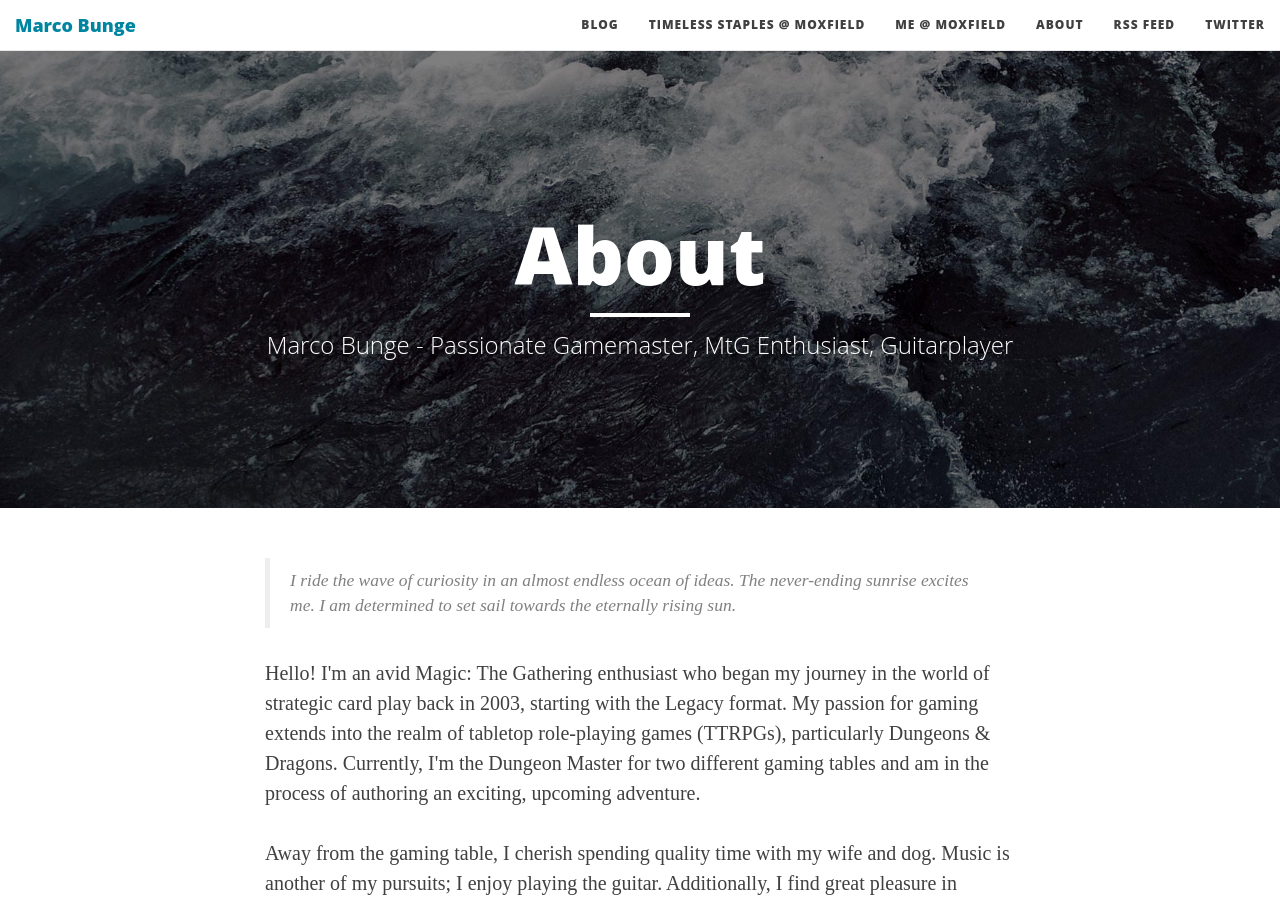
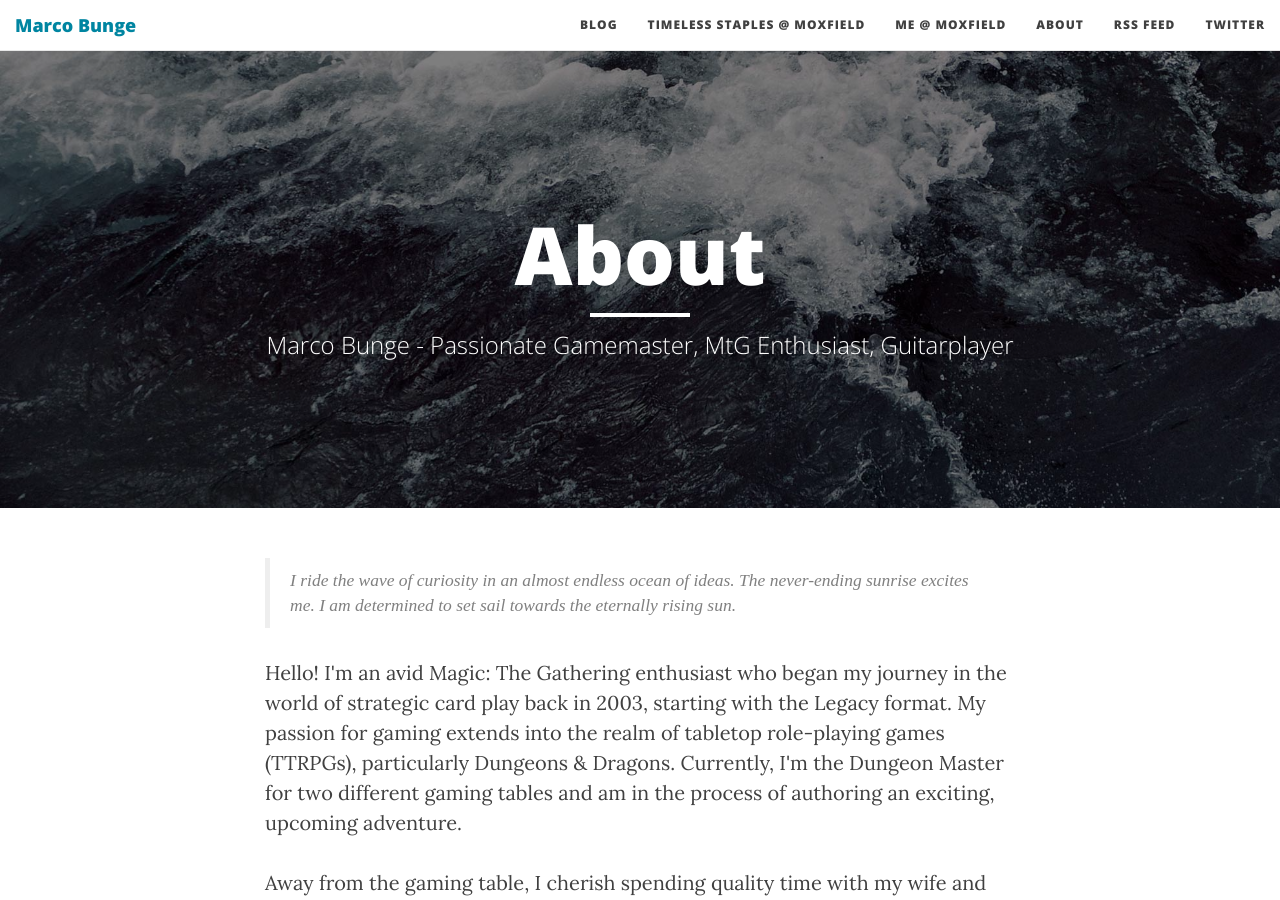
Before and after one commit to mbunge/mbunge.github.io, a Jekyll site: the page built from about.html, in a window 1280 px wide and 900 px high. Built offline with Jekyll 4.4.1, drawn with Linux system fonts in a browser that asks for light colours; some web fonts are replaced.

Commit message:
Fix fonts

```diff
--- a/css/fonts.css
+++ b/css/fonts.css
@@ -2,124 +2,124 @@
     font-family: 'Lora';
     font-style: italic;
     font-weight: 400;
-    src: url(/fonts/Lora/Lora-Italic.ttf) format('ttf');
+    src: url(/fonts/Lora/Lora-Italic.ttf) format('truetype');
   }
   @font-face {
     font-family: 'Lora';
     font-style: italic;
     font-weight: 500;
-    src: url(/fonts/Lora/Lora-MediumItalic.ttf) format('ttf');
+    src: url(/fonts/Lora/Lora-MediumItalic.ttf) format('truetype');
   }
 
   @font-face {
     font-family: 'Lora';
     font-style: italic;
     font-weight: 600;
-    src: url(/fonts/Lora/Lora-SemiBoldItalic.ttf) format('ttf');
+    src: url(/fonts/Lora/Lora-SemiBoldItalic.ttf) format('truetype');
   }
   @font-face {
     font-family: 'Lora';
     font-style: italic;
     font-weight: 700;
-    src: url(/fonts/Lora/Lora-BoldItalic.ttf) format('ttf');
+    src: url(/fonts/Lora/Lora-BoldItalic.ttf) format('truetype');
   }
   @font-face {
     font-family: 'Lora';
     font-style: normal;
     font-weight: 400;
-    src: url(/fonts/Lora/Lora-Regular.ttf) format('ttf');
+    src: url(/fonts/Lora/Lora-Regular.ttf) format('truetype');
   }
   @font-face {
     font-family: 'Lora';
     font-style: normal;
     font-weight: 500;
-    src: url(/fonts/Lora/Lora-Medium.ttf) format('ttf');
+    src: url(/fonts/Lora/Lora-Medium.ttf) format('truetype');
   }
 
   @font-face {
     font-family: 'Lora';
     font-style: normal;
     font-weight: 600;
-    src: url(/fonts/Lora/Lora-SemiBold.ttf) format('ttf');
+    src: url(/fonts/Lora/Lora-SemiBold.ttf) format('truetype');
   }
   @font-face {
     font-family: 'Lora';
     font-style: normal;
     font-weight: 700;
-    src: url(/fonts/Lora/Lora-Bold.ttf) format('ttf');
+    src: url(/fonts/Lora/Lora-Bold.ttf) format('truetype');
   }
 /* Open Sans */
 @font-face {
     font-family: 'Open Sans';
     font-style: italic;
     font-weight: 300;
-    src: url(/fonts/OpenSans/OpenSans-LightItalic.ttf) format('ttf');
+    src: url(/fonts/OpenSans/OpenSans-LightItalic.ttf) format('truetype');
   }
 @font-face {
     font-family: 'Open Sans';
     font-style: italic;
     font-weight: 400;
-    src: url(/fonts/OpenSans/OpenSans-Italic.ttf) format('ttf');
+    src: url(/fonts/OpenSans/OpenSans-Italic.ttf) format('truetype');
   }
   @font-face {
     font-family: 'Open Sans';
     font-style: italic;
     font-weight: 500;
-    src: url(/fonts/OpenSans/OpenSans-MediumItalic.ttf) format('ttf');
+    src: url(/fonts/OpenSans/OpenSans-MediumItalic.ttf) format('truetype');
   }
 
   @font-face {
     font-family: 'Open Sans';
     font-style: italic;
     font-weight: 600;
-    src: url(/fonts/OpenSans/OpenSans-SemiBoldItalic.ttf) format('ttf');
+    src: url(/fonts/OpenSans/OpenSans-SemiBoldItalic.ttf) format('truetype');
   }
   @font-face {
     font-family: 'Open Sans';
     font-style: italic;
     font-weight: 700;
-    src: url(/fonts/OpenSans/OpenSans-BoldItalic.ttf) format('ttf');
+    src: url(/fonts/OpenSans/OpenSans-BoldItalic.ttf) format('truetype');
   }
   @font-face {
     font-family: 'Open Sans';
     font-style: italic;
     font-weight: 800;
-    src: url(/fonts/OpenSans/OpenSans-ExtraBoldItalic.ttf) format('ttf');
+    src: url(/fonts/OpenSans/OpenSans-ExtraBoldItalic.ttf) format('truetype');
   }
   @font-face {
     font-family: 'Open Sans';
     font-style: normal;
     font-weight: 300;
-    src: url(/fonts/OpenSans/OpenSans-Light.ttf) format('ttf');
+    src: url(/fonts/OpenSans/OpenSans-Light.ttf) format('truetype');
   }
   @font-face {
     font-family: 'Open Sans';
     font-style: normal;
     font-weight: 400;
-    src: url(/fonts/OpenSans/OpenSans-Regular.ttf) format('ttf');
+    src: url(/fonts/OpenSans/OpenSans-Regular.ttf) format('truetype');
   }
   @font-face {
     font-family: 'Open Sans';
     font-style: normal;
     font-weight: 500;
-    src: url(/fonts/OpenSans/OpenSans-Medium.ttf) format('ttf');
+    src: url(/fonts/OpenSans/OpenSans-Medium.ttf) format('truetype');
   }
 
   @font-face {
     font-family: 'Open Sans';
     font-style: normal;
     font-weight: 600;
-    src: url(/fonts/OpenSans/OpenSans-SemiBold.ttf) format('ttf');
+    src: url(/fonts/OpenSans/OpenSans-SemiBold.ttf) format('truetype');
   }
   @font-face {
     font-family: 'Open Sans';
     font-style: normal;
     font-weight: 700;
-    src: url(/fonts/OpenSans/OpenSans-Bold.ttf) format('ttf');
+    src: url(/fonts/OpenSans/OpenSans-Bold.ttf) format('truetype');
   }
   @font-face {
     font-family: 'Open Sans';
     font-style: normal;
     font-weight: 800;
-    src: url(/fonts/OpenSans/OpenSans-ExtraBold.ttf) format('ttf');
+    src: url(/fonts/OpenSans/OpenSans-ExtraBold.ttf) format('truetype');
   }
```
